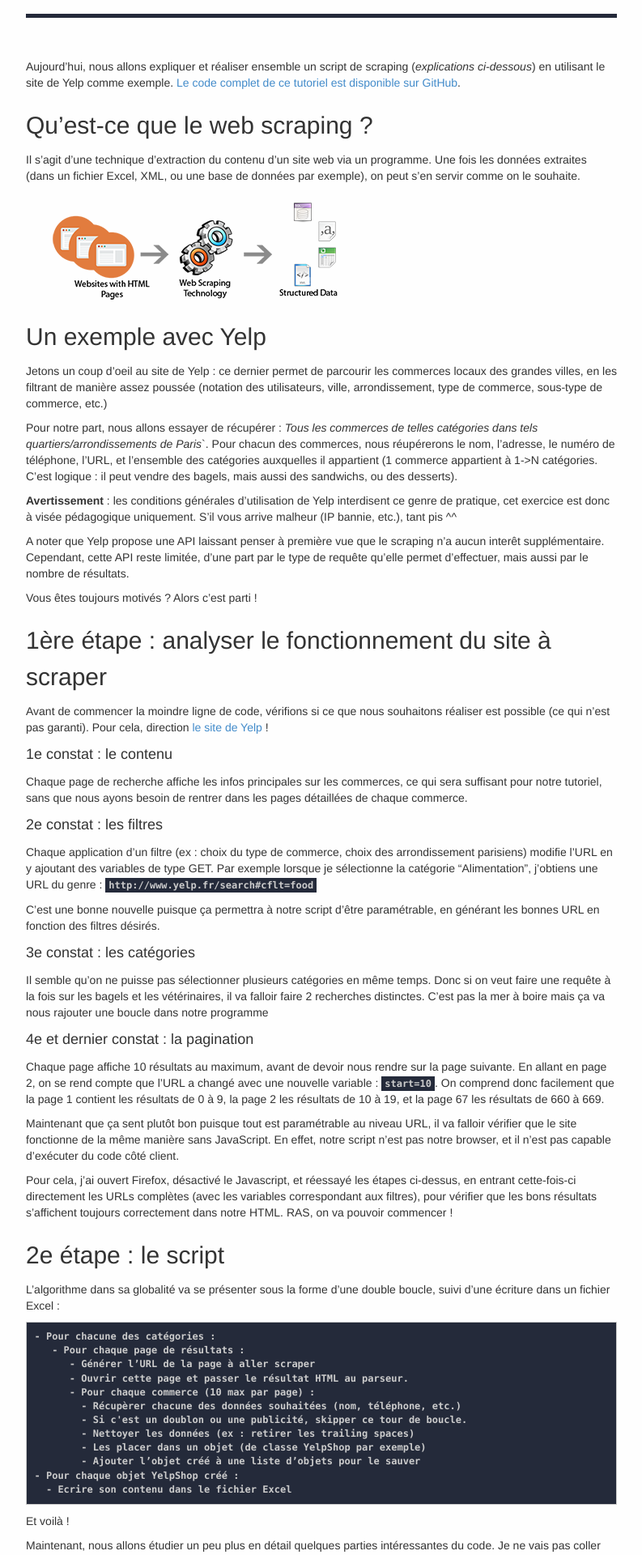
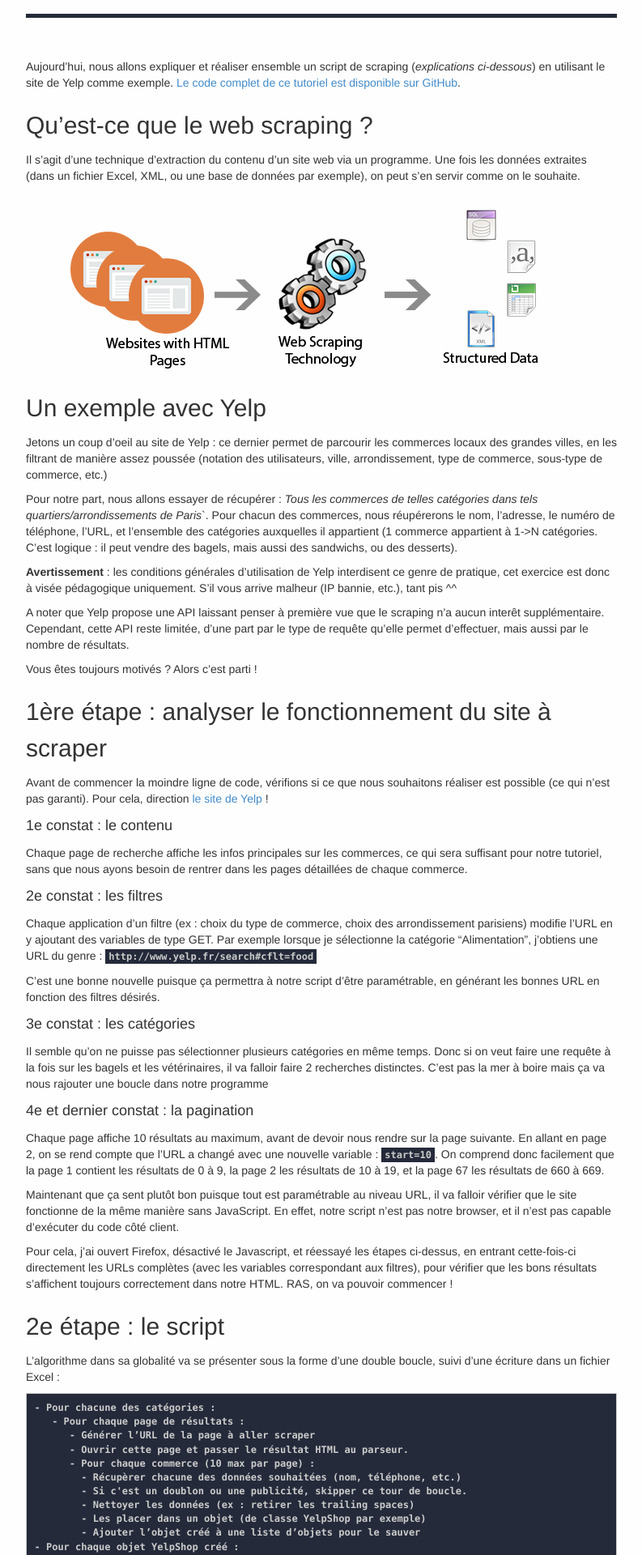
Before and after one commit to ddahan/ddahan.github.io, a Jekyll site: the page built from _posts/2015-05-06-web-scrapping-with-python-and-beautifulsoup.md, in a window 1280 px wide. Shown: the part 535-2455 px from the top of the page at 81% size, without its empty margins (243-1036 px from the left). Built offline with Jekyll 4.4.1, drawn with Linux system fonts in a browser that asks for light colours; Markdown is read by kramdown in place of the engine named in the settings; comment, search, counter and statistics services are not loaded.

Commit message:
Image become responsive

```diff
--- a/_posts/2015-05-06-web-scrapping-with-python-and-beautifulsoup.md
+++ b/_posts/2015-05-06-web-scrapping-with-python-and-beautifulsoup.md
@@ -12,7 +12,7 @@
 ##Qu’est-ce que le web scraping ?
 Il s’agit d’une technique d’extraction du contenu d’un site web via un programme. Une fois les données extraites (dans un fichier Excel, XML, ou une base de données par exemple), on peut s’en servir comme on le souhaite.
 
-![alt text](/res/misc/scrap.png "scraping picture")
+<img src="/res/misc/scrap.png" class="img-responsive">
 
 
 ##Un exemple avec Yelp
```
Also changed, not shown: res/misc/scrap.png.
